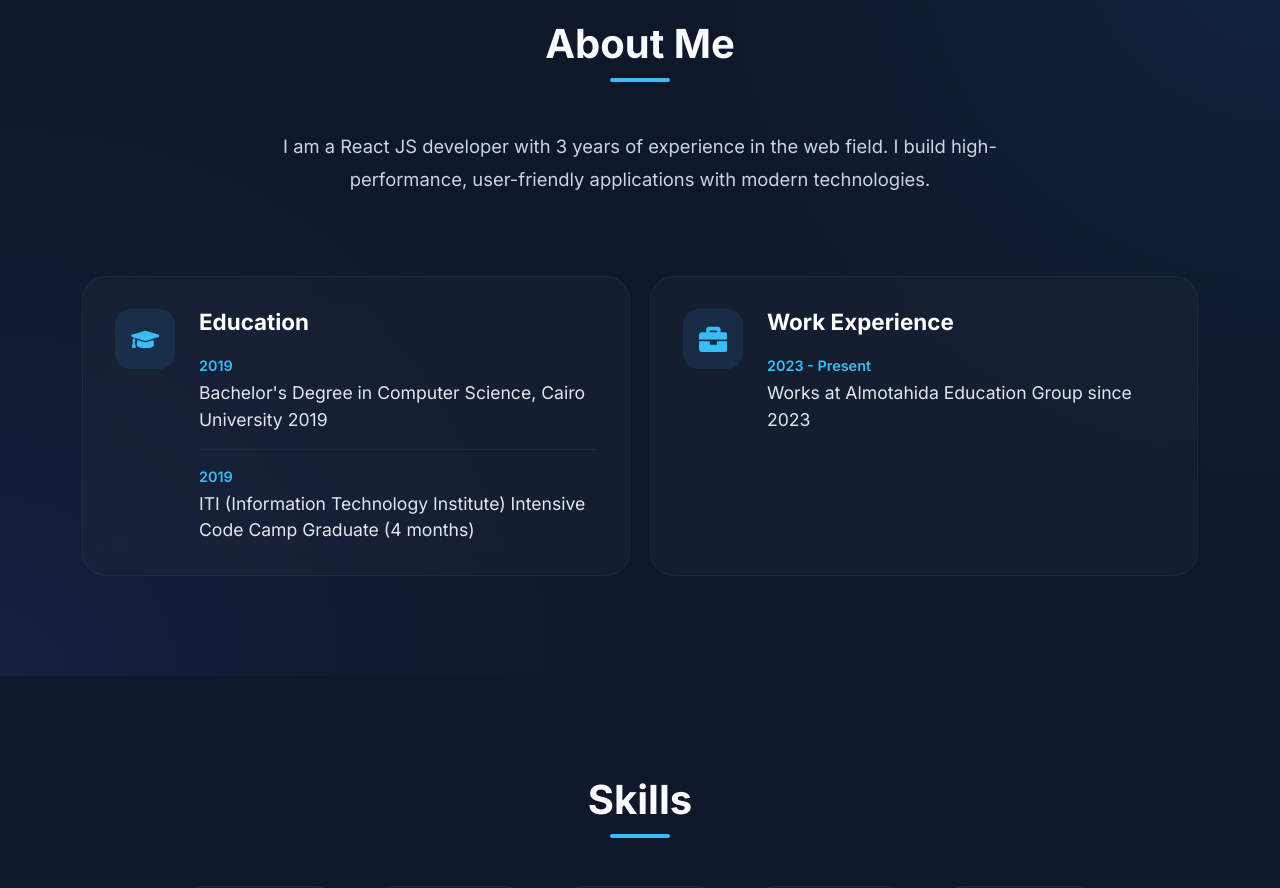
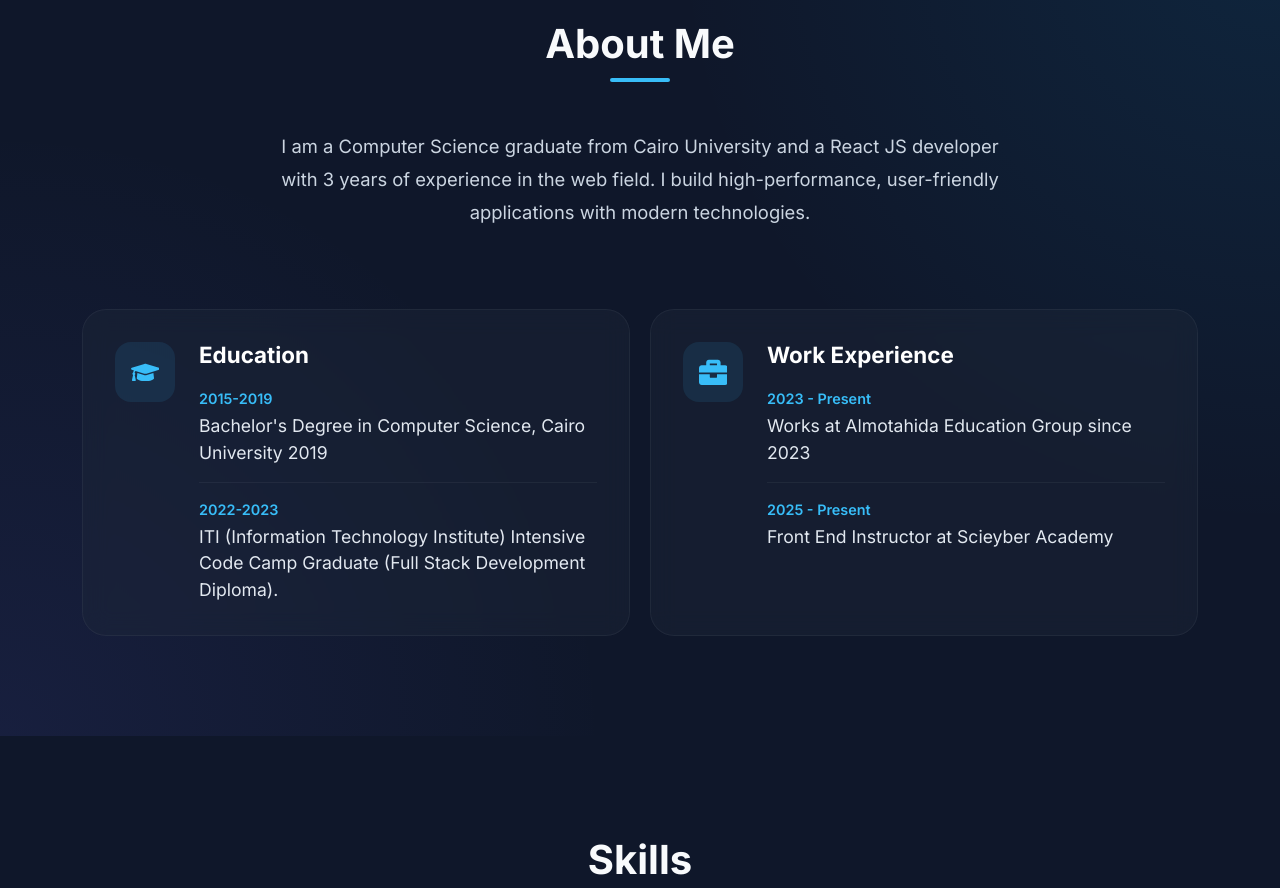
Before and after one commit to eslam9779/islam-s-portfolio, a React (Vite) app: page / in a window 1280 px wide. Shown: the part 880-1768 px from the top of the page. Built offline with nearby package versions, Linux system fonts and the light colour scheme.

Commit message:
update abdout me section

```diff
--- a/src/components/About.jsx
+++ b/src/components/About.jsx
@@ -36,11 +36,11 @@ const About = () => {
                                     <div className="card-content">
                                         <h4>{t('about.education.title')}</h4>
                                         <div className="milestone">
-                                            <span className="year">2019</span>
+                                            <span className="year">2015-2019</span>
                                             <span className="degree">{t('about.education.bachelor')}</span>
                                         </div>
                                         <div className="milestone">
-                                            <span className="year">2019</span>
+                                            <span className="year">2022-2023</span>
                                             <span className="degree">{t('about.education.iti')}</span>
                                         </div>
                                     </div>
@@ -57,6 +57,10 @@ const About = () => {
                                             <span className="year">2023 - Present</span>
                                             <span className="role">{t('about.experience.current')}</span>
                                         </div>
+                                        <div className="milestone mt-3">
+                                            <span className="year">2025 - Present</span>
+                                            <span className="role">{t('about.experience.scyiber')}</span>
+                                        </div>
                                     </div>
                                 </div>
                             </div>
--- a/src/locales/ar.json
+++ b/src/locales/ar.json
@@ -21,15 +21,17 @@
     },
     "about": {
         "title": "عني",
-        "intro": "أنا مطور واجهات React JS بخبرة 3 سنوات في مجال الويب. أقوم ببناء تطبيقات عالية الأداء وسهلة الاستخدام بأحدث التقنيات.",
+        "intro": " أنا خريج كلية الحاسبات والذكاء الاصطناعي جامعة القاهرة ومطور واجهات امامية باستخدام React JS بخبرة 3 سنوات في مجال الويب. أقوم ببناء تطبيقات عالية الأداء وسهلة الاستخدام بأحدث التقنيات. ",
+        "present": "الآن",
         "education": {
             "title": "التعليم",
             "bachelor": "بكالوريوس حاسبات ومعلومات جامعة القاهرة 2019",
-            "iti": "خريج معهد تكنولوجيا المعلومات (ITI) - المعسكر التدريبي المكثف (4 أشهر)"
+            "iti": "خريج معهد تكنولوجيا المعلومات (ITI) - المعسكر التدريبي المكثف (Full Stack Development Diploma). "
         },
         "experience": {
             "title": "خبرة العمل",
-            "current": "أعمل في مجموعة المتحدة للتعليم منذ عام 2023"
+            "current": "أعمل في مجموعة المتحدة للتعليم منذ عام 2023",
+            "scyiber": "مدرب واجهات أمامية في Scieyber Academy"
         }
     },
     "services": {
--- a/src/locales/en.json
+++ b/src/locales/en.json
@@ -21,15 +21,17 @@
     },
     "about": {
         "title": "About Me",
-        "intro": "I am a React JS developer with 3 years of experience in the web field. I build high-performance, user-friendly applications with modern technologies.",
+        "intro": "I am a Computer Science graduate from Cairo University and a React JS developer with 3 years of experience in the web field. I build high-performance, user-friendly applications with modern technologies.",
+        "present": "Present",
         "education": {
             "title": "Education",
             "bachelor": "Bachelor's Degree in Computer Science, Cairo University 2019",
-            "iti": "ITI (Information Technology Institute) Intensive Code Camp Graduate (4 months)"
+            "iti": "ITI (Information Technology Institute) Intensive Code Camp Graduate (Full Stack Development Diploma)."
         },
         "experience": {
             "title": "Work Experience",
-            "current": "Works at Almotahida Education Group since 2023"
+            "current": "Works at Almotahida Education Group since 2023",
+            "scyiber": "Front End Instructor at Scieyber Academy"
         }
     },
     "services": {
```
